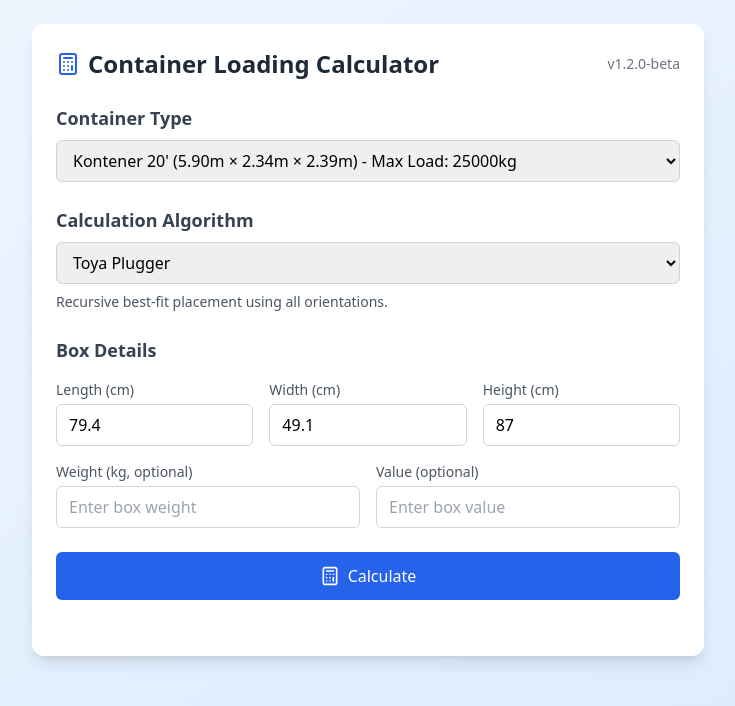
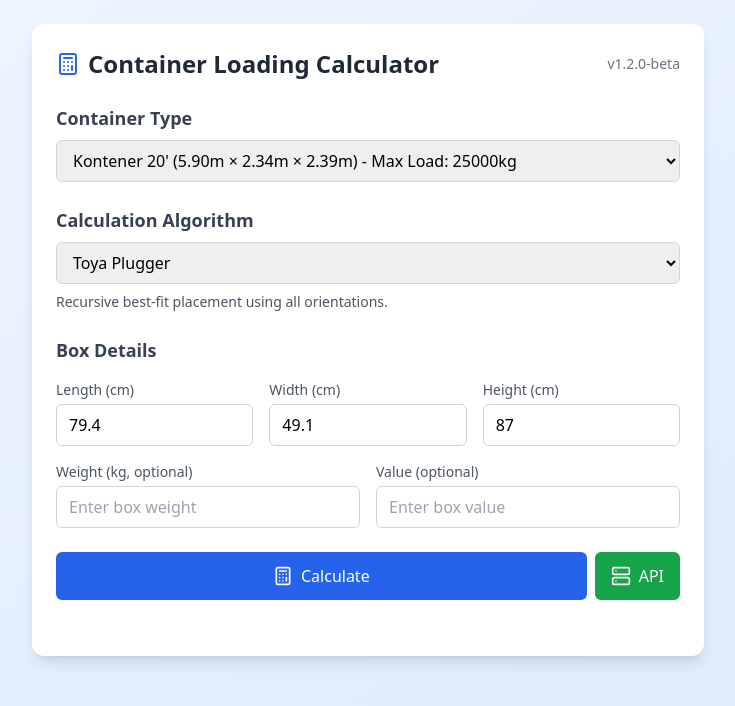
Before and after one commit to yat0ya/container-calculator, a React (Vite) app: page / in a window 1280 px wide. Shown: the top 706 px of the page, without its empty margins (272-1007 px from the left). Built offline with nearby package versions, Linux system fonts and the light colour scheme.

Commit message:
Implemented API button and calls

```diff
--- a/src/App.tsx
+++ b/src/App.tsx
@@ -9,7 +9,6 @@ import { humanLikeAlgorithm } from './algorithms/humanLike';
 import { pluggerAlgorithm } from './algorithms/plugger';
 import { DEFAULT_CONTAINER, CONTAINERS } from './constants';
 import { Algorithm } from './types';
-
 
 function App() {
   const [boxDimensions, setBoxDimensions] = useState<BoxDimensions>({
@@ -46,12 +45,9 @@ function App() {
 
     const newResult = algorithm(boxDimensions, selectedContainer);
 
-    // Add weight and value calculations
     if (boxDimensions.weight !== undefined) {
       newResult.totalWeight = newResult.totalBoxes * boxDimensions.weight;
-      // Calculate max possible boxes based on weight
       newResult.maxPossibleBoxes = newResult.totalBoxes;
-      // Adjust total boxes if weight limit is exceeded
       if (newResult.totalWeight > selectedContainer.maxLoad) {
         const maxBoxes = Math.floor(selectedContainer.maxLoad / boxDimensions.weight);
         newResult.totalBoxes = maxBoxes;
@@ -68,6 +64,34 @@ function App() {
 
     setResult(newResult);
     setIsCalculating(false);
+  };
+
+  const calculateViaApi = async () => {
+    try {
+      setIsCalculating(true);
+      const response = await fetch('http://localhost:3000/calculate', {
+        method: 'POST',
+        headers: {
+          'Content-Type': 'application/json',
+        },
+        body: JSON.stringify({
+          boxDimensions,
+          container: selectedContainer,
+          algorithm: selectedAlgorithm,
+        }),
+      });
+
+      if (!response.ok) {
+        throw new Error('API calculation failed');
+      }
+
+      const newResult = await response.json();
+      setResult(newResult);
+    } catch (error) {
+      console.error('API calculation error:', error);
+    } finally {
+      setIsCalculating(false);
+    }
   };
 
   const handleInputChange = (e: React.ChangeEvent<HTMLInputElement>) => {
@@ -104,9 +128,9 @@ function App() {
             onContainerChange={handleContainerChange}
             onCalculate={() => {
               setIsCalculating(true);
-              // Add a small delay to allow the UI to update
               setTimeout(calculateResult, 100);
             }}
+            onCalculateApi={calculateViaApi}
             isCalculating={isCalculating}
           />
           {result && !isCalculating && (
@@ -133,4 +157,4 @@ function App() {
   );
 }
 
-export default App
+export default App;
--- a/src/components/BoxDimensionsForm.tsx
+++ b/src/components/BoxDimensionsForm.tsx
@@ -1,5 +1,5 @@
 import React from 'react';
-import { Calculator, Loader2 } from 'lucide-react';
+import { Calculator, Loader2, Server } from 'lucide-react';
 import { Algorithm, BoxDimensions, Container } from '../types';
 import { ALGORITHMS, CONTAINERS } from '../constants';
 import { version } from '../../package.json';
@@ -12,6 +12,7 @@ interface BoxDimensionsFormProps {
   onAlgorithmChange: (e: React.ChangeEvent<HTMLSelectElement>) => void;
   onContainerChange: (e: React.ChangeEvent<HTMLSelectElement>) => void;
   onCalculate: () => void;
+  onCalculateApi: () => void;
   isCalculating: boolean;
 }
 
@@ -23,6 +24,7 @@ export function BoxDimensionsForm({
   onAlgorithmChange,
   onContainerChange,
   onCalculate,
+  onCalculateApi,
   isCalculating
 }: BoxDimensionsFormProps) {
   return (
@@ -128,10 +130,11 @@ export function BoxDimensionsForm({
           </div>
         </div>
 
+        <div className="flex gap-2">
           <button
             onClick={onCalculate}
             disabled={isCalculating}
-          className="w-full bg-blue-600 text-white py-3 rounded-md hover:bg-blue-700 transition-colors flex items-center justify-center gap-2 disabled:bg-blue-400 disabled:cursor-not-allowed"
+            className="flex-1 bg-blue-600 text-white py-3 rounded-md hover:bg-blue-700 transition-colors flex items-center justify-center gap-2 disabled:bg-blue-400 disabled:cursor-not-allowed"
           >
             {isCalculating ? (
               <Loader2 className="w-5 h-5 animate-spin" />
@@ -140,6 +143,21 @@ export function BoxDimensionsForm({
             )}
             {isCalculating ? 'Calculating...' : 'Calculate'}
           </button>
+
+          <button
+            onClick={onCalculateApi}
+            disabled={isCalculating}
+            className="bg-green-600 text-white px-4 py-3 rounded-md hover:bg-green-700 transition-colors flex items-center justify-center gap-2 disabled:bg-green-400 disabled:cursor-not-allowed"
+            title="Calculate via API"
+          >
+            {isCalculating ? (
+              <Loader2 className="w-5 h-5 animate-spin" />
+            ) : (
+              <Server className="w-5 h-5" />
+            )}
+            {isCalculating ? 'Calculating...' : 'API'}
+          </button>
+        </div>
       </div>
     </>
   );
```
Lines whose indentation alone changed are shown as unchanged.
